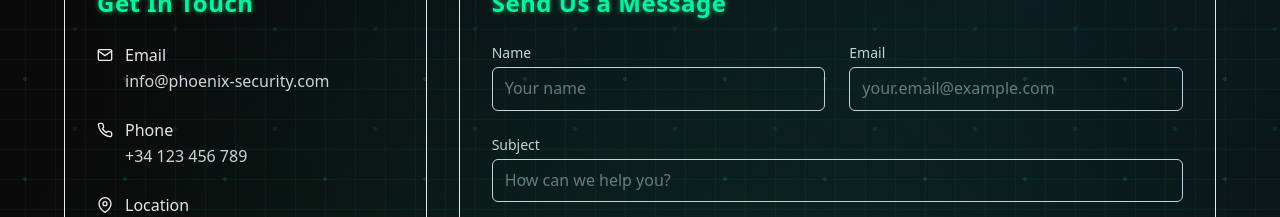
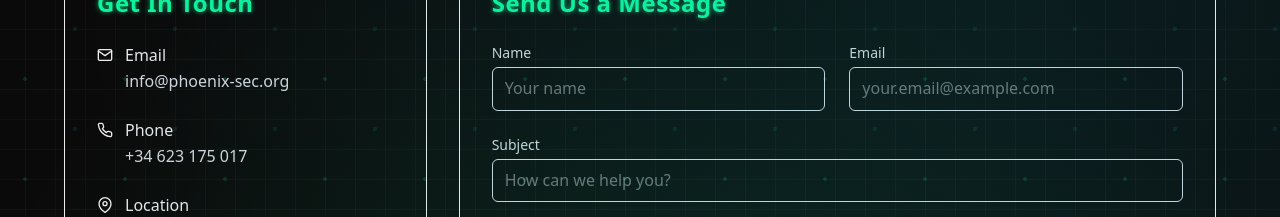
Before and after one commit to psantana5/phoenix-sec-website, a Next.js app: page /contact in a window 1280 px wide. Shown: the part 446-663 px from the top of the page. Built offline with nearby package versions, Linux system fonts and the light colour scheme.

Commit message:
Contact information updated

```diff
--- a/src/app/contact/page.tsx
+++ b/src/app/contact/page.tsx
@@ -99,15 +99,15 @@ export default function Contact() {
                   <ContactInfoItem
                     icon={<FiMail />}
                     title="Email"
-                    content="info@phoenix-security.com"
-                    link="mailto:info@phoenix-security.com"
+                    content="info@phoenix-sec.org"
+                    link="mailto:info@phoenix-sec.org"
                   />
 
                   <ContactInfoItem
                     icon={<FiPhone />}
                     title="Phone"
-                    content="+34 123 456 789"
-                    link="tel:+34123456789"
+                    content="+34 623 175 017"
+                    link="tel:+34 623 175 017"
                   />
 
                   <ContactInfoItem
```
